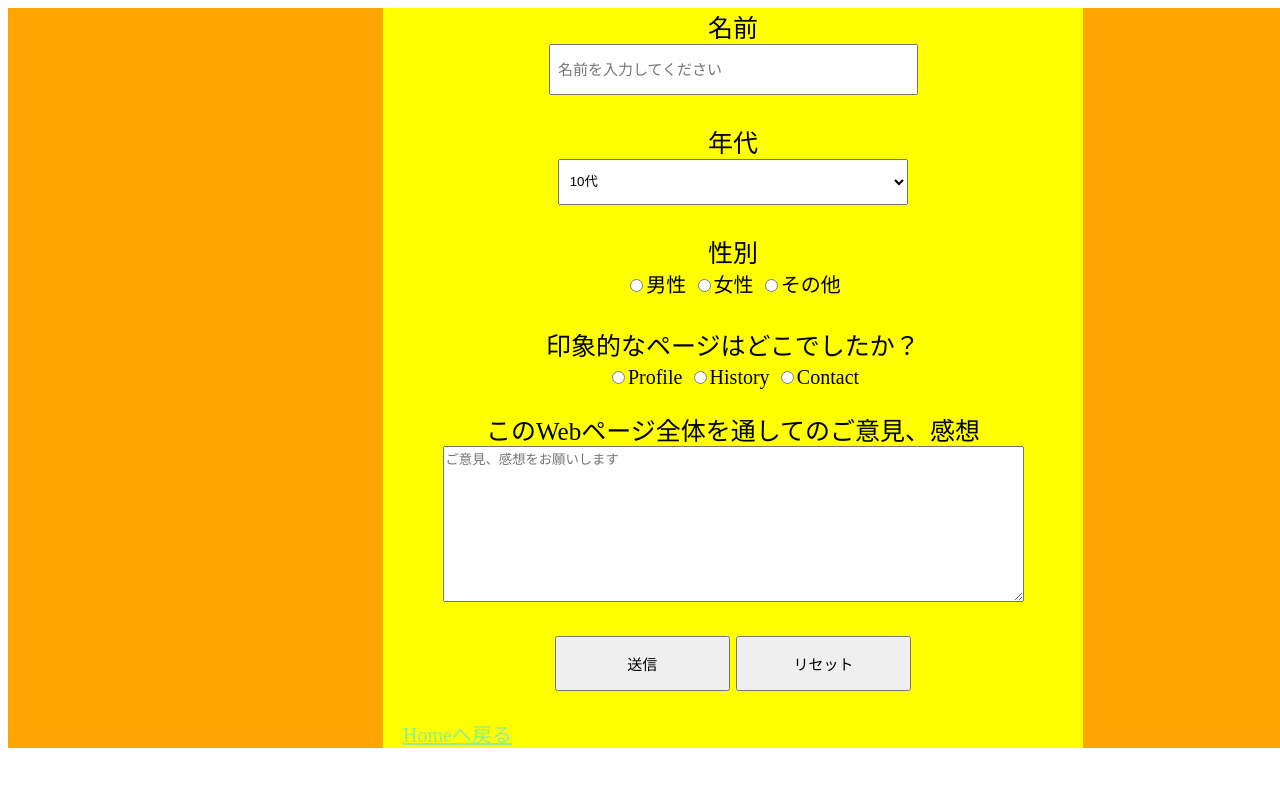
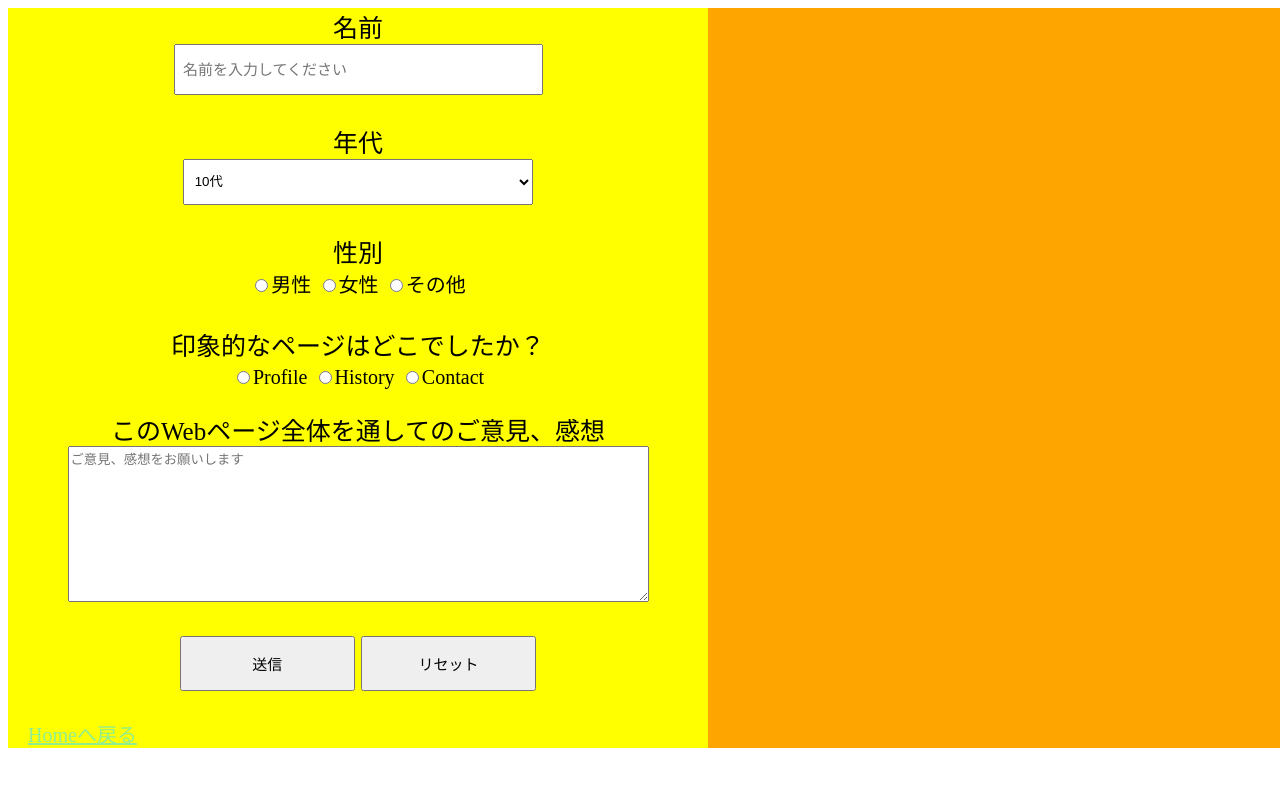
Before and after one commit to JIKim0303/Myprofile2, a plain HTML site: page Questionnaire.html in a window 1280 px wide. Shown: the top 786 px of the page. Drawn offline with Linux system fonts and the light colour scheme.

Commit message:
Deleted margin for item

```diff
--- a/Questionnaire.css
+++ b/Questionnaire.css
@@ -13,7 +13,6 @@
 .item {
   justify-content: center;
   align-items: center;
-  margin-left: 375px; /*アイテム（子要素）の位置を左から375pxを指定して子要素が真ん中に表示されるように設定した。（デバイスによって左寄りになった）*/
   text-align: center;
   background-color: yellow;
   height: cover;
```
